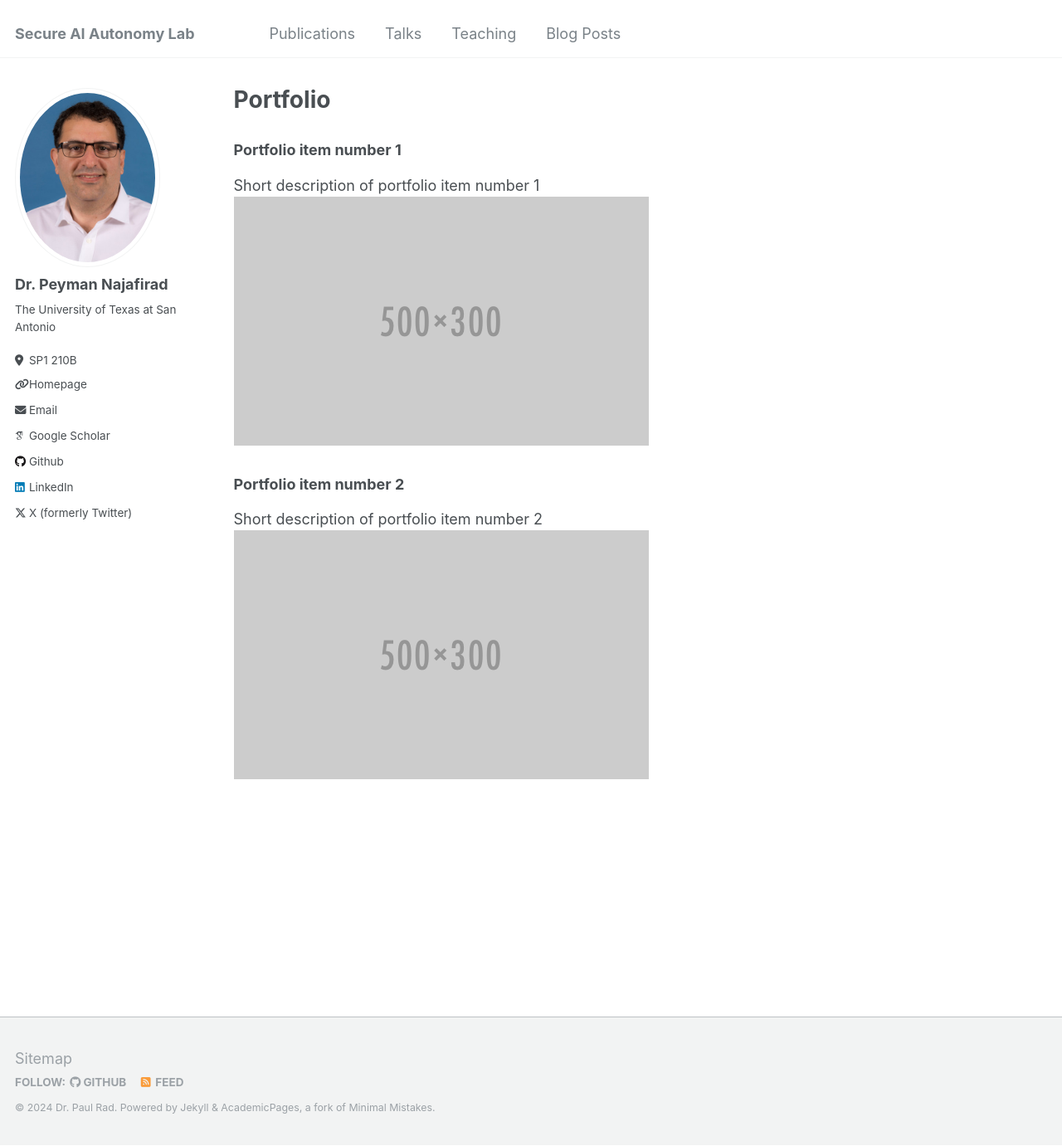
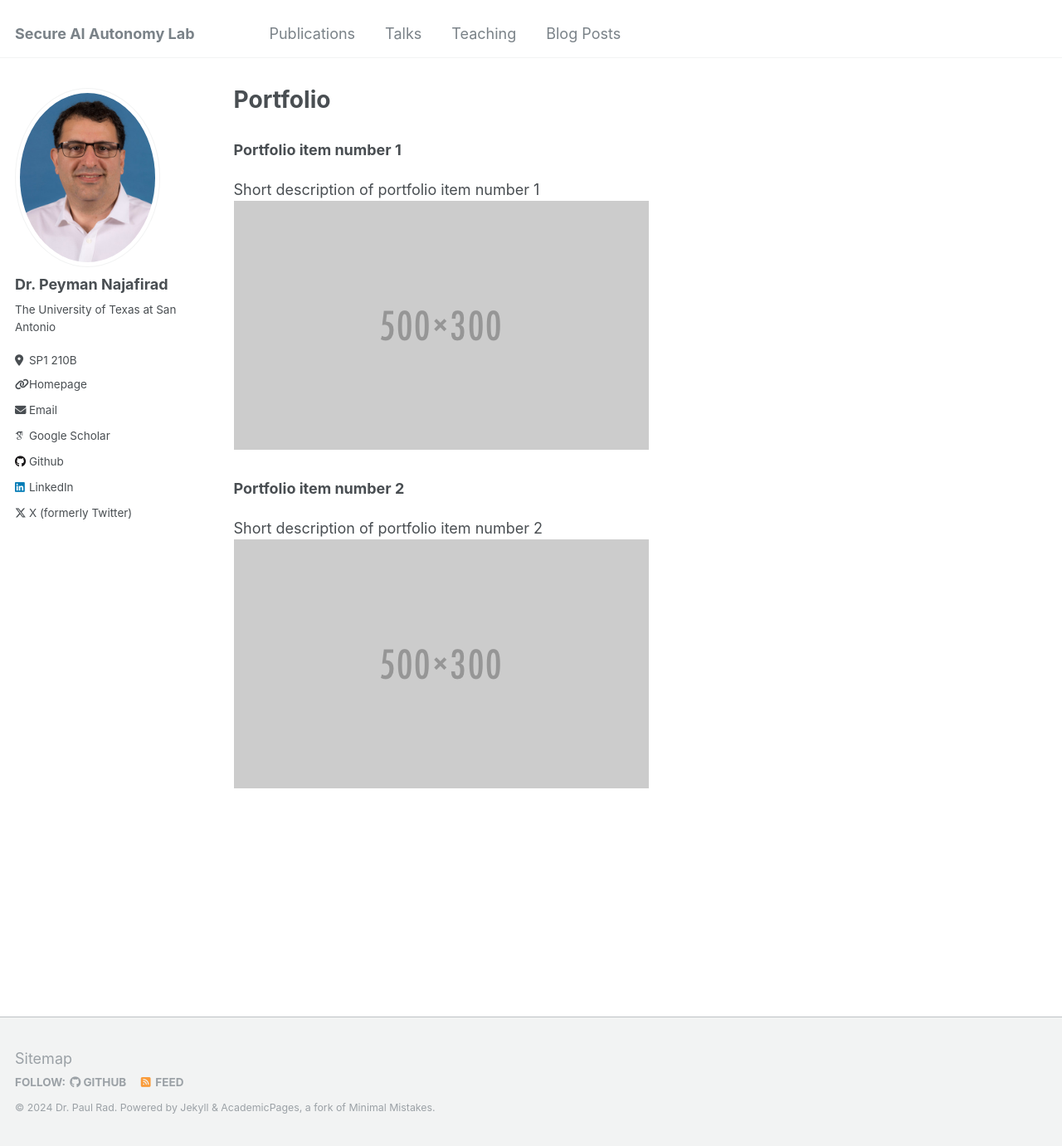
Before and after one commit to vohongthinh2011/PeymanNajafirad, a Jekyll site: the page built from _pages/portfolio.html, in a window 1280 px wide and 1381 px high. Shown: the whole window at 83% size. Built offline with Jekyll 4.4.1, drawn with Linux system fonts in a browser that asks for light colours; some web fonts are replaced.

Commit message:
Update archive-single.html

```diff
--- a/_includes/archive-single.html
+++ b/_includes/archive-single.html
@@ -28,9 +28,9 @@
 
     <h2 class="archive__item-title" itemprop="headline">
       {% if post.link %}
-        <h3>{{ title }}</h3>
+        <p>{{ title }}</p>
       {% else %}
-        <h3>{{ title }}</h3>
+        <p>{{ title }}</p>
       {% endif %}
     </h2>
 
```
